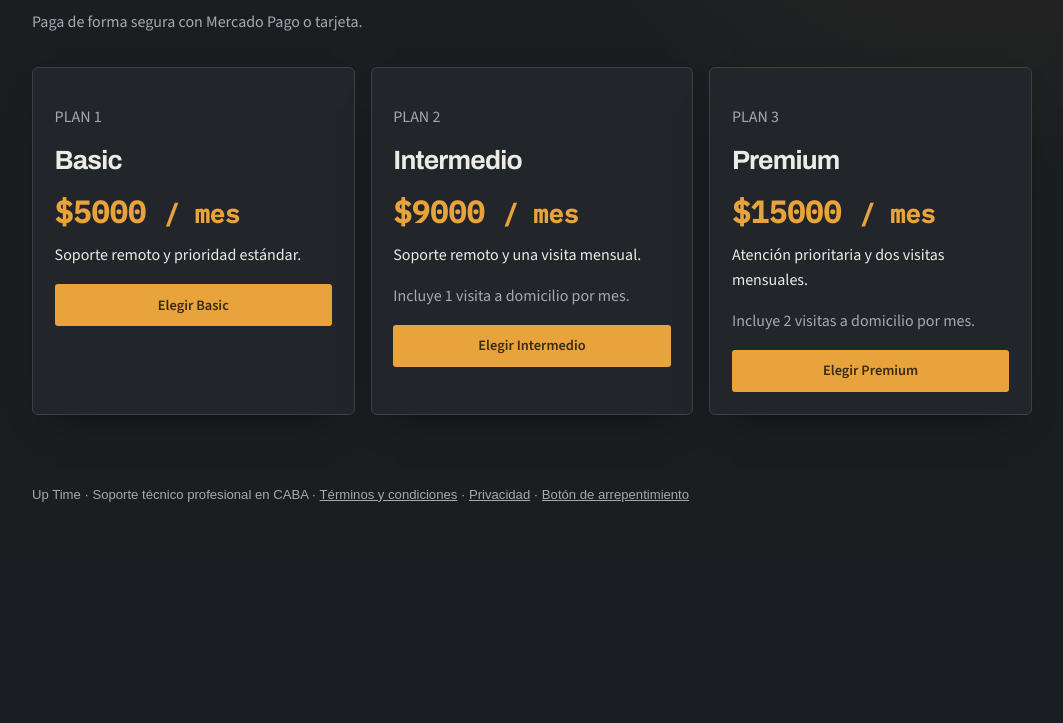
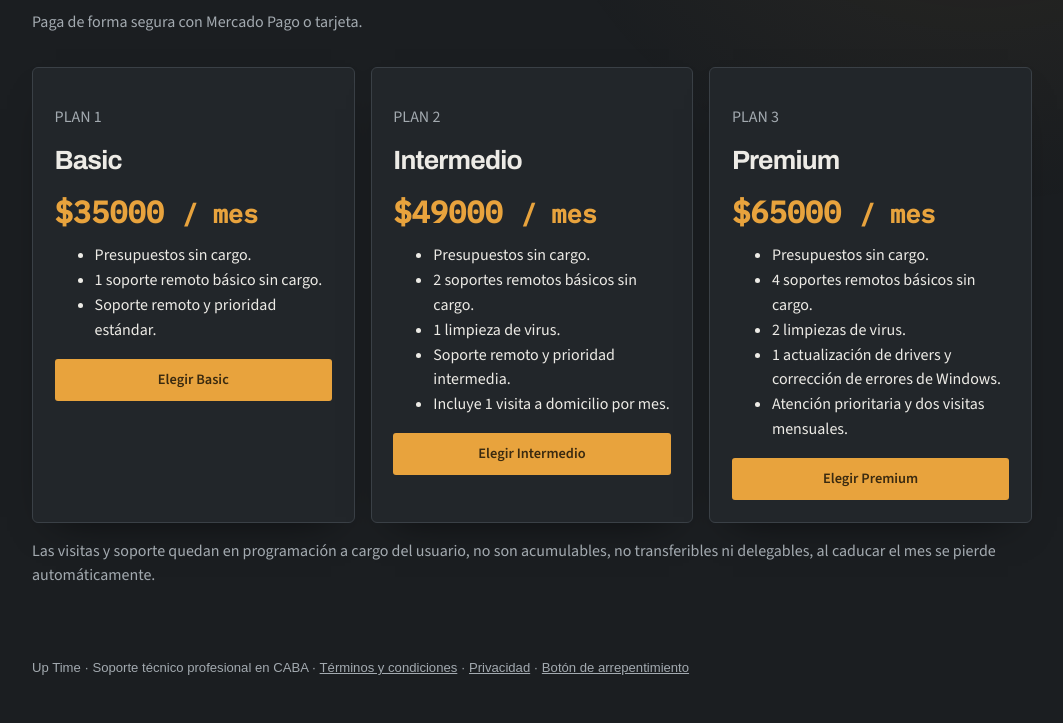
Before and after one commit to gambito1988/Up-Time, a Flask app: page /membresias in a window 1280 px wide. Shown: the part 268-991 px from the top of the page, without its empty margins (108-1171 px from the left). Before the commit the page ends 770 px from the top, so only its background shows below. Run offline with Flask 3, Linux system fonts and the light colour scheme; parts of the project's set-up code (start-up, migrations or seed data) failed here and were passed over; some libraries are stand-ins or nearby versions.

Commit message:
Actualizar precios y beneficios de los planes de membresia
Nuevos precios (Basic 35000, Intermedio 49000, Premium 65000) y
detalle de beneficios por plan (presupuestos sin cargo, soportes
remotos incluidos, limpiezas de virus, visitas a domicilio) segun
el texto que definio el usuario para la pagina de Membresias.
Co-Authored-By: Claude Sonnet 5 <noreply@anthropic.com>

```diff
--- a/app.py
+++ b/app.py
@@ -48,9 +48,43 @@ PAYMENT_STATUS_LABELS = {
 }
 MEMBERSHIP_STATE_LABELS = {"active": "Activa", "expired": "Vencida", "inactive": "Sin membresía"}
 MEMBERSHIP_PLANS = {
-    "basic": {"name": "Basic", "price": 5000, "description": "Soporte remoto y prioridad estándar.", "monthly_visits": 0},
-    "intermedio": {"name": "Intermedio", "price": 9000, "description": "Soporte remoto y una visita mensual.", "monthly_visits": 1},
-    "premium": {"name": "Premium", "price": 15000, "description": "Atención prioritaria y dos visitas mensuales.", "monthly_visits": 2},
+    "basic": {
+        "name": "Basic",
+        "price": 35000,
+        "description": "Soporte remoto y prioridad estándar.",
+        "features": [
+            "Presupuestos sin cargo.",
+            "1 soporte remoto básico sin cargo.",
+            "Soporte remoto y prioridad estándar.",
+        ],
+        "monthly_visits": 0,
+    },
+    "intermedio": {
+        "name": "Intermedio",
+        "price": 49000,
+        "description": "Soporte remoto y prioridad intermedia. Incluye 1 visita a domicilio por mes.",
+        "features": [
+            "Presupuestos sin cargo.",
+            "2 soportes remotos básicos sin cargo.",
+            "1 limpieza de virus.",
+            "Soporte remoto y prioridad intermedia.",
+            "Incluye 1 visita a domicilio por mes.",
+        ],
+        "monthly_visits": 1,
+    },
+    "premium": {
+        "name": "Premium",
+        "price": 65000,
+        "description": "Atención prioritaria y dos visitas mensuales.",
+        "features": [
+            "Presupuestos sin cargo.",
+            "4 soportes remotos básicos sin cargo.",
+            "2 limpiezas de virus.",
+            "1 actualización de drivers y corrección de errores de Windows.",
+            "Atención prioritaria y dos visitas mensuales.",
+        ],
+        "monthly_visits": 2,
+    },
 }
 # Orden de prioridad de atención por plan: a mayor numero, se atiende antes. 0 = sin membresia activa.
 MEMBERSHIP_PRIORITY_RANK = {"basic": 1, "intermedio": 2, "premium": 3}
--- a/templates/memberships.html
+++ b/templates/memberships.html
@@ -4,6 +4,7 @@
 {% block content %}
 <div class="intro"><p class="muted">SOPORTE CONTINUO</p><h1>Una membresía para cada ritmo de trabajo.</h1><p class="muted">Paga de forma segura con Mercado Pago o tarjeta.</p></div>
 <div class="grid">
-{% for key, plan in plans.items() %}<article class="card"><p class="muted">PLAN {{ loop.index }}</p><h2>{{ plan.name }}</h2><div class="price">${{ '%.0f'|format(plan.price) }} <small>/ mes</small></div><p>{{ plan.description }}</p>{% if plan.monthly_visits %}<p class="muted">Incluye {{ plan.monthly_visits }} visita{{ 's' if plan.monthly_visits != 1 else '' }} a domicilio por mes.</p>{% endif %}<form method="post" action="{{ url_for('select_membership') }}"><input type="hidden" name="csrf_token" value="{{ csrf_token() }}"><input type="hidden" name="plan" value="{{ key }}"><button type="submit">Elegir {{ plan.name }}</button></form></article>{% endfor %}
+{% for key, plan in plans.items() %}<article class="card"><p class="muted">PLAN {{ loop.index }}</p><h2>{{ plan.name }}</h2><div class="price">${{ '%.0f'|format(plan.price) }} <small>/ mes</small></div><ul>{% for feature in plan.features %}<li>{{ feature }}</li>{% endfor %}</ul><form method="post" action="{{ url_for('select_membership') }}"><input type="hidden" name="csrf_token" value="{{ csrf_token() }}"><input type="hidden" name="plan" value="{{ key }}"><button type="submit">Elegir {{ plan.name }}</button></form></article>{% endfor %}
 </div>
+<p class="muted">Las visitas y soporte quedan en programación a cargo del usuario, no son acumulables, no transferibles ni delegables, al caducar el mes se pierde automáticamente.</p>
 {% endblock %}
```
Also changed, not shown: tests/test_integration.py (+14 -14 lines).
